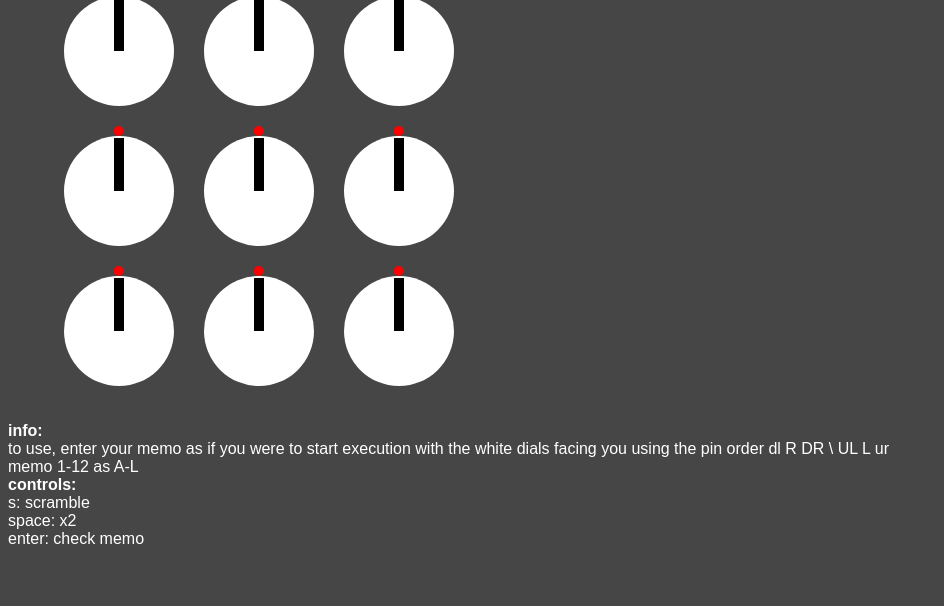
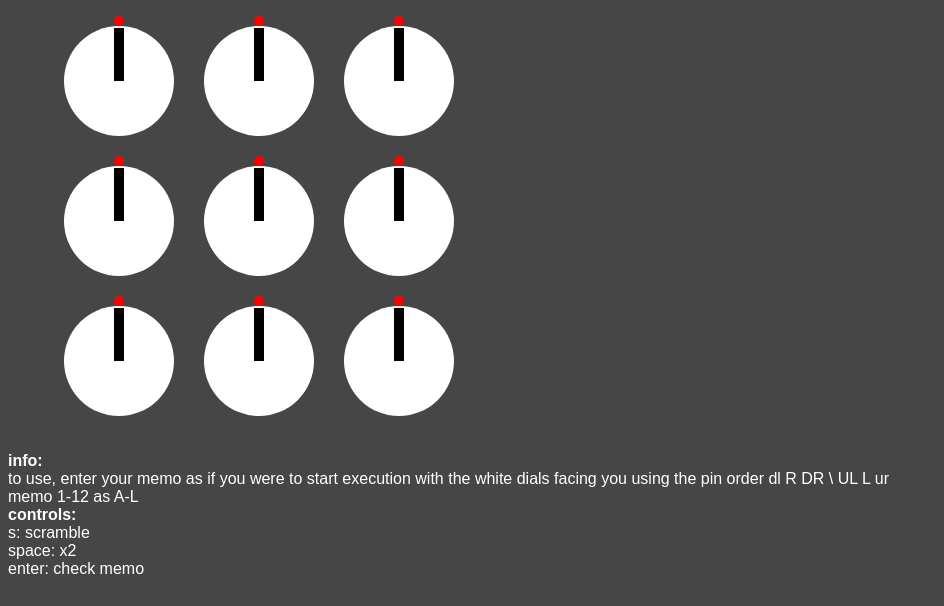
Before and after one commit to simonkellly/7-Simul, a plain HTML site: page index.html in a window 1280 px wide. Shown: the part 194-800 px from the top of the page, without its empty margins (0-944 px from the left). Drawn offline with Linux system fonts and the light colour scheme.

```diff
--- a/style.css
+++ b/style.css
@@ -1,22 +1,19 @@
 body {
   background-color: rgb(70, 70, 70);
   font-family:Arial;
+  color: white;
 }
 h1 {
   color: white;
   text-align: left;
 }
-p {
+#info {
   position: absolute;
-  top: 600px;
-  color: white;
-}
-label {
-  color: white;
+  top: 630px;
 }
 #clock {
   position: absolute;
-  top: 190px;
+  top: 220px;
   height: 390px;
   width: 390px;
   left: 5%;
```
